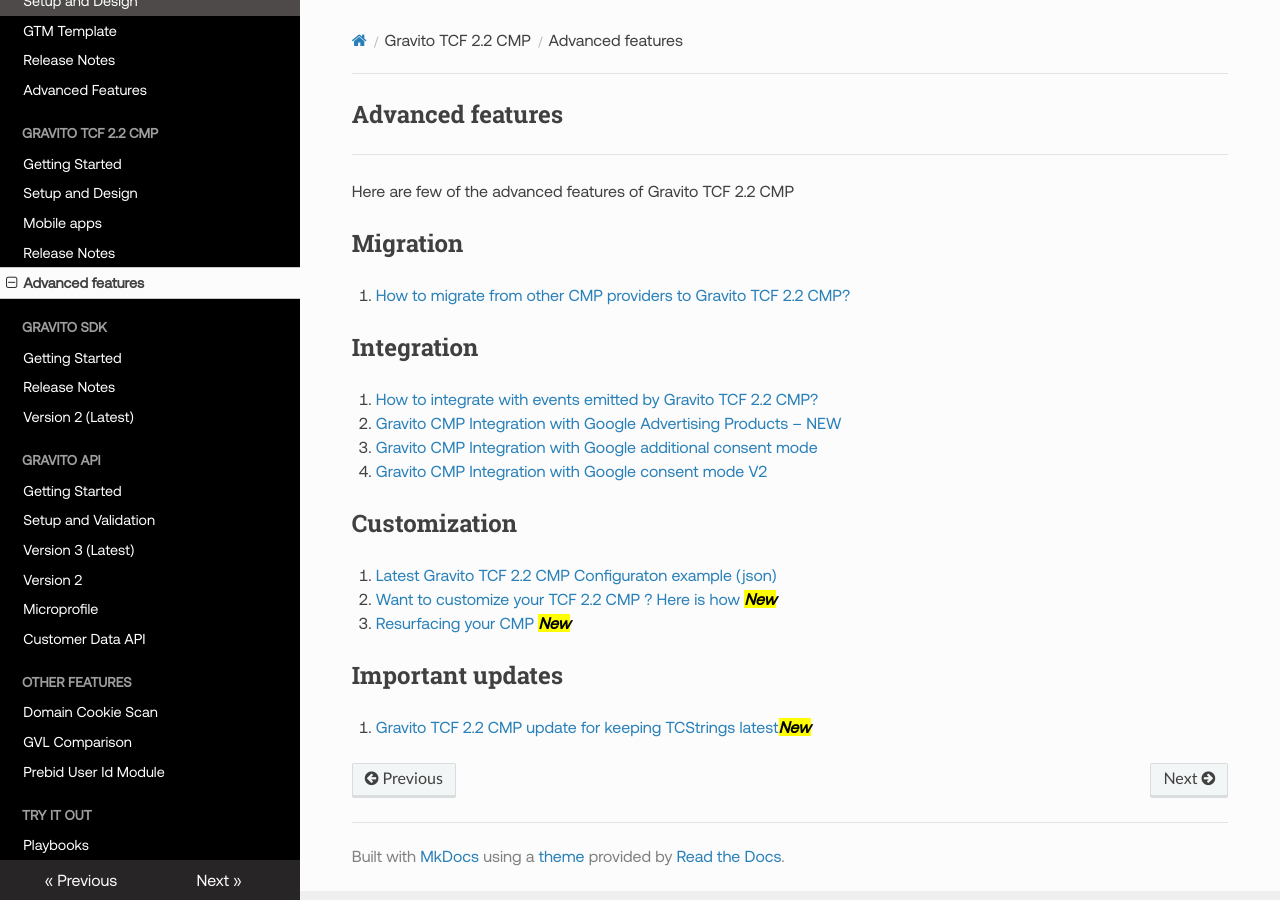
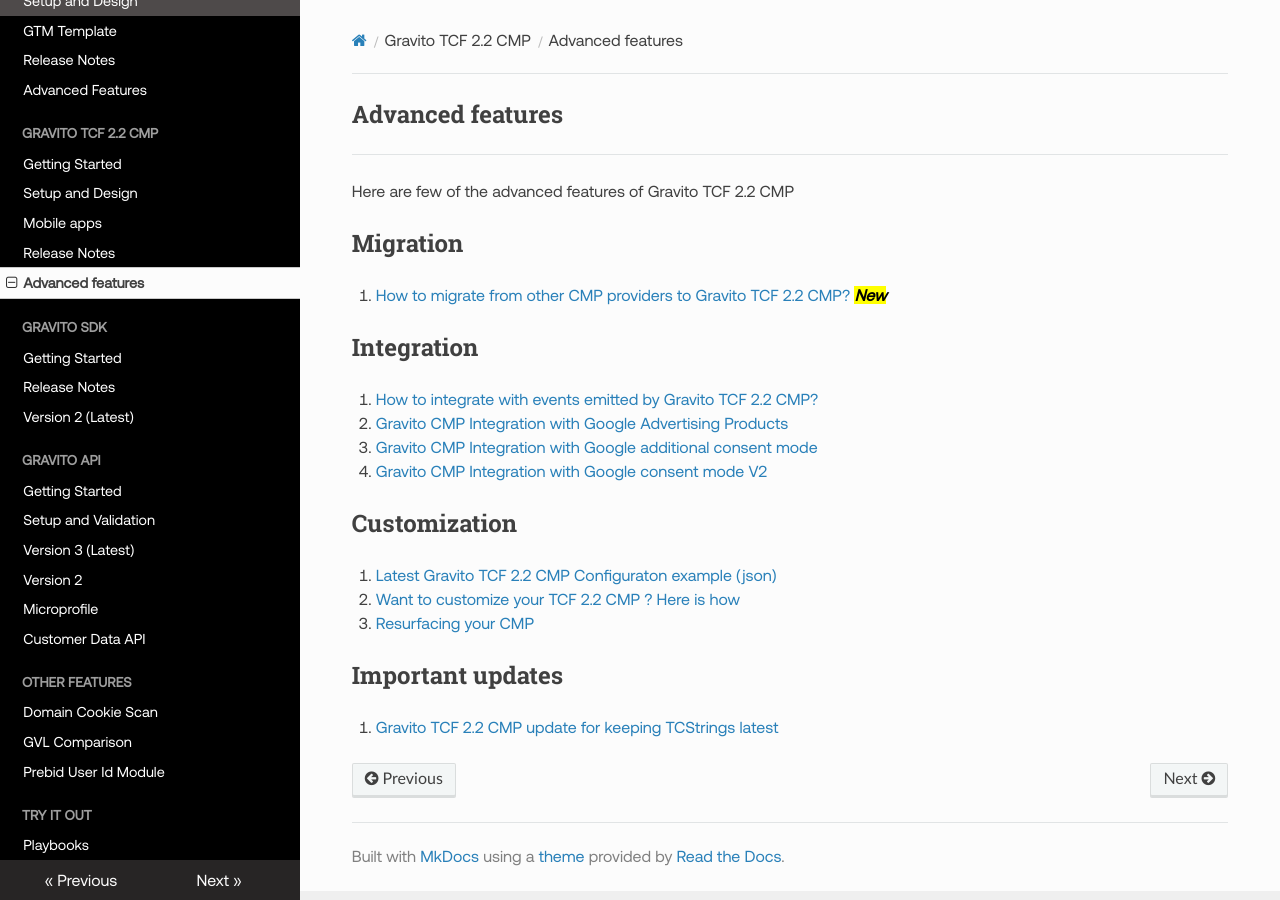
Before and after one commit to GravitoLtd/gravitoltd.github.io, an MkDocs documentation site: the page built from docs/Gravito_TCF_2.2_CMP/Advanced_features.md, in a window 1280 px wide. Built offline with MkDocs 1.6.1, drawn with Linux system fonts in a browser that asks for light colours; nearby versions of some CDN libraries.

Commit message:
final fixes 5.10 TCF

```diff
--- a/docs/Gravito_TCF_2.2_CMP/Advanced_features.md
+++ b/docs/Gravito_TCF_2.2_CMP/Advanced_features.md
@@ -6,21 +6,21 @@
 
 ## Migration
 
-1. [How to migrate from other CMP providers to Gravito TCF 2.2 CMP?](./advanced/Migration_To_TCF.md)
+1. [How to migrate from other CMP providers to Gravito TCF 2.2 CMP?](./advanced/Migration_To_TCF.md) <mark> New </mark>
 
 ## Integration
 
 1. [How to integrate with events emitted by Gravito TCF 2.2 CMP?](./advanced/integration.md)
-2. [Gravito CMP Integration with Google Advertising Products – NEW](./advanced/googleadproducts.md)
+2. [Gravito CMP Integration with Google Advertising Products](./advanced/googleadproducts.md)
 3. [Gravito CMP Integration with Google additional consent mode](./advanced/googleacm.md)
 4. [Gravito CMP Integration with Google consent mode V2](./advanced/googleconsentmode.md)
 
 ## Customization
 
 1. [Latest Gravito TCF 2.2 CMP Configuraton example (json)](./advanced/version3.md)
-2. [Want to customize your TCF 2.2 CMP ? Here is how](./advanced/customization.md) <mark>New</mark>
-3. [Resurfacing your CMP](./advanced/Resurfacing.md) <mark>New</mark>
+2. [Want to customize your TCF 2.2 CMP ? Here is how](./advanced/customization.md)
+3. [Resurfacing your CMP](./advanced/Resurfacing.md)
 
 ## Important updates
 
-1. [Gravito TCF 2.2 CMP update for keeping TCStrings latest](./advanced/Resurfacing.md)<mark>New</mark>
+1. [Gravito TCF 2.2 CMP update for keeping TCStrings latest](./advanced/Resurfacing.md)
```
Also changed, not shown: docs/Gravito_TCF_2.2_CMP/Release_Notes.md (+1 -1 lines).
